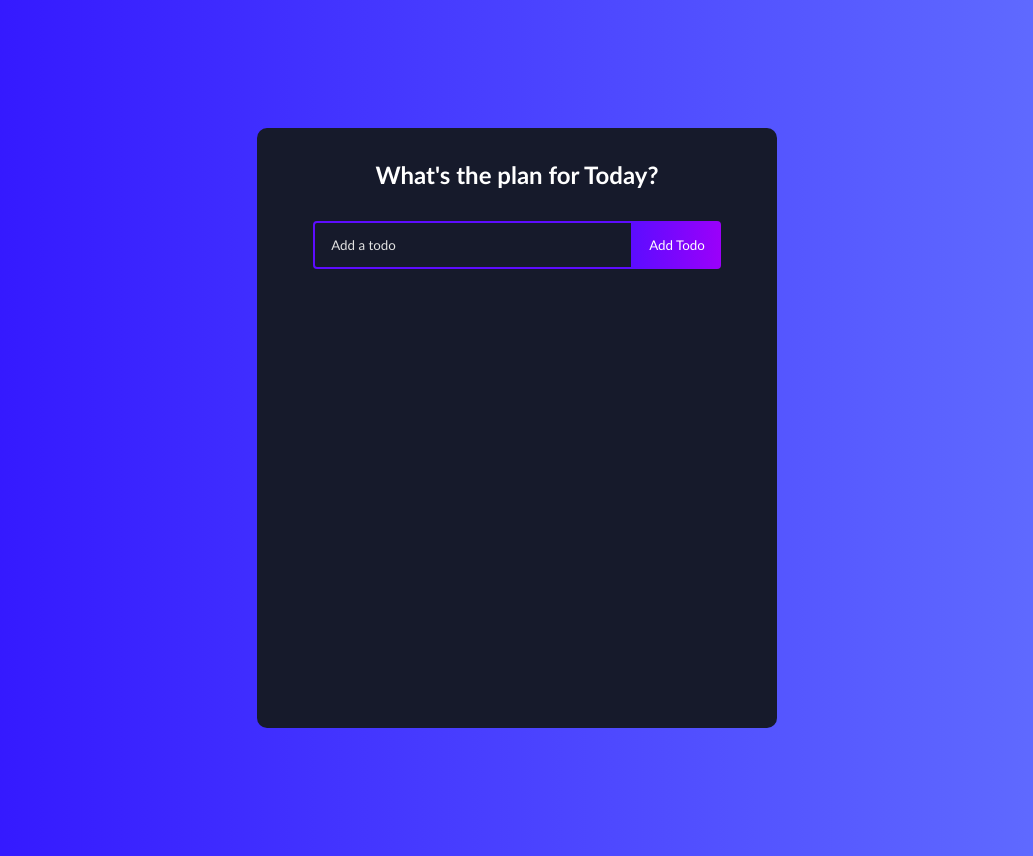
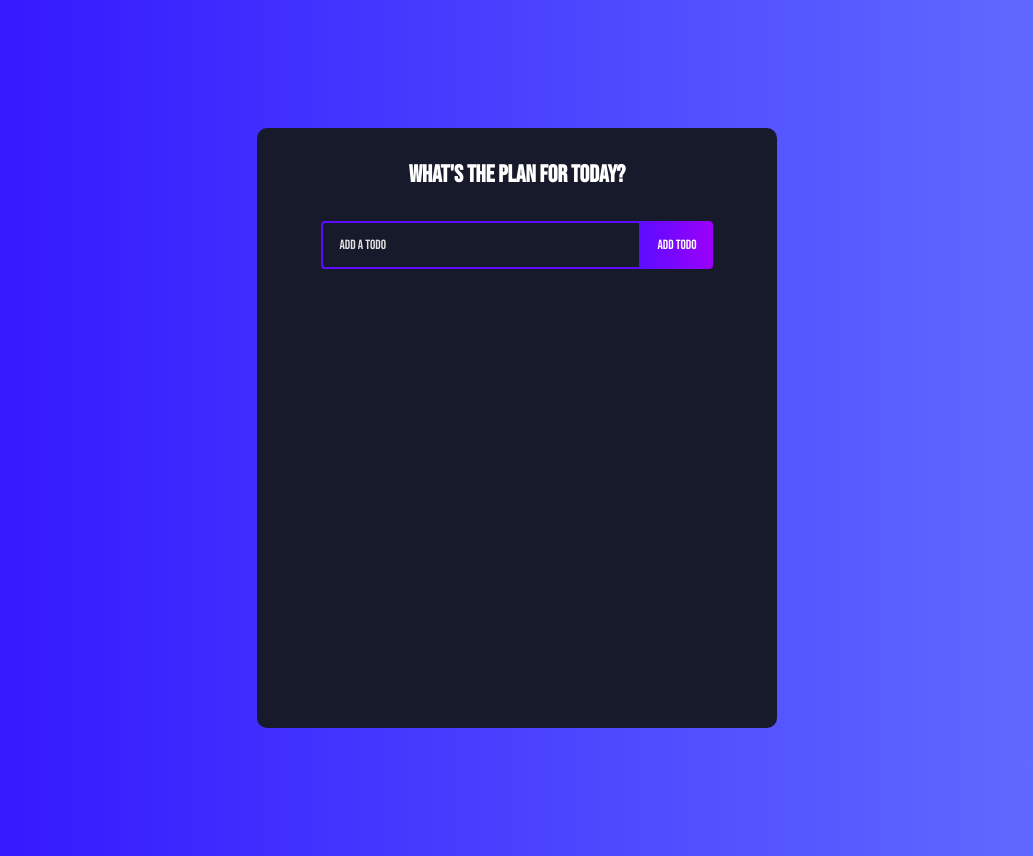
Before and after one commit to FlorjanCapuri/todo-list-app, a React (Create React App) app in the folder react-todo-list-app/: page / in a window 1280 px wide. Shown: the whole page, without its empty margins (123-1156 px from the left). Built offline with nearby package versions, Linux system fonts and the light colour scheme.

Commit message:
Version 1.3 Added New font

```diff
--- a/react-todo-list-app/src/App.css
+++ b/react-todo-list-app/src/App.css
@@ -1,9 +1,9 @@
+@import url('https://fonts.googleapis.com/css2?family=Bebas+Neue&display=swap');
 * {
     box-sizing: border-box;
     margin: 0;
     padding: 0;
-    font-family: 'Trebuchet MS', 'Lucida Sans Unicode', 'Lucida Grande',
-      'Lucida Sans', Arial, sans-serif;
+    font-family: 'Bebas Neue', cursive;
   }
 
   body {
@@ -16,7 +16,7 @@
   .todo-app {
     display: flex;
     flex-direction: column;
-    justify-content: start;
+    justify-content: flex-start;
     width: 520px;
     min-height: 600px;
     background: #161a2b;
```
